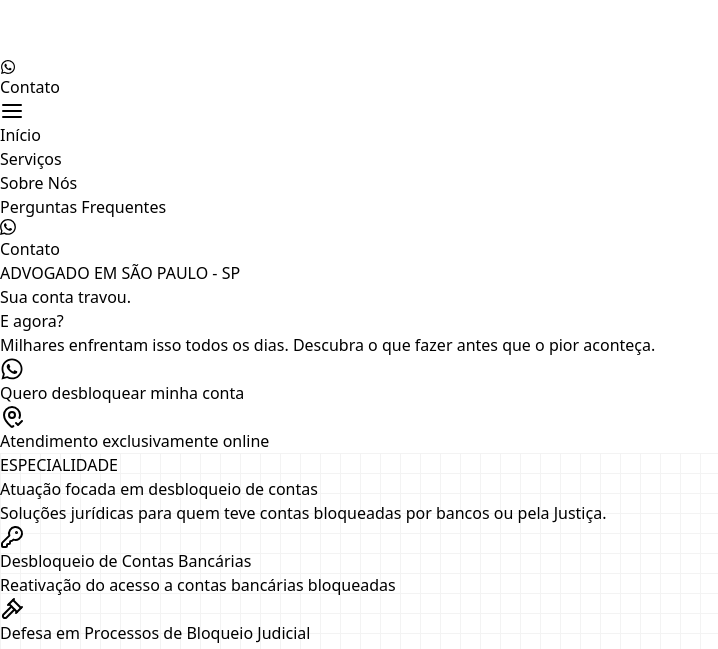
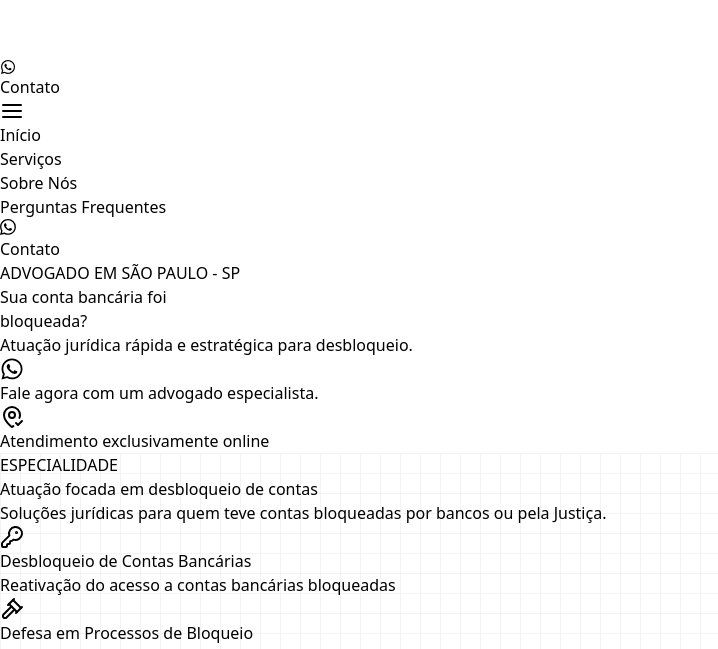
Before and after one commit to EdisonMatos/LP-Andre-Lima, a React (Vite) app: page / in a window 1280 px wide. Shown: the part 128-777 px from the top of the page, without its empty margins (0-718 px from the left). Built offline with nearby package versions, Linux system fonts and the light colour scheme; a web font is replaced by a local one.

Commit message:
fix: Cards Feature e copy

```diff
--- a/src/components/sections/FeaturesWithIcons.jsx
+++ b/src/components/sections/FeaturesWithIcons.jsx
@@ -43,15 +43,6 @@ export default function FeaturesWithIcons({ colorMode }) {
                 colorMode={colorMode}
               />
             </MotionDivDownToUp>
-            <MotionDivDownToUp>
-              <IconFeatureCard
-                icon={content.texts.features.card2.icon}
-                title={content.texts.features.card2.title}
-                paragraph={content.texts.features.card2.subtitle}
-                className={textClass}
-                colorMode={colorMode}
-              />
-            </MotionDivDownToUp>
           </div>
 
           <MotionDivDownToUp className="hidden desktop1:flex justify-center w-[32%]">
@@ -65,6 +56,15 @@ export default function FeaturesWithIcons({ colorMode }) {
 
           <div className="col3 tablet1:w-[50%] desktop1:w-[28%] flex flex-col justify-center items-center">
             <MotionDivDownToUp>
+              <IconFeatureCard
+                icon={content.texts.features.card2.icon}
+                title={content.texts.features.card2.title}
+                paragraph={content.texts.features.card2.subtitle}
+                className={`tablet1:mb-[16px] desktop1:mb-0 desktop2:mb-[46px] ${textClass}`}
+                colorMode={colorMode}
+              />
+            </MotionDivDownToUp>
+            {/* <MotionDivDownToUp>
               <IconFeatureCard
                 icon={content.texts.features.card3.icon}
                 title={content.texts.features.card3.title}
@@ -81,7 +81,7 @@ export default function FeaturesWithIcons({ colorMode }) {
                 className={textClass}
                 colorMode={colorMode}
               />
-            </MotionDivDownToUp>
+            </MotionDivDownToUp> */}
           </div>
         </div>
       </SectionWrapper>
--- a/src/content/content.jsx
+++ b/src/content/content.jsx
@@ -126,18 +126,17 @@ const content = {
       miniTag: "ADVOGADO EM SÃO PAULO - SP",
       title: (
         <h1 className="mb-[16px]">
-          Sua conta travou. <br />
-          <span className="text-primary"> E agora?</span>
+          Sua conta bancária foi <br />
+          <span className="text-primary"> bloqueada?</span>
         </h1>
       ),
-      subtitle:
-        "Milhares enfrentam isso todos os dias. Descubra o que fazer antes que o pior aconteça.",
+      subtitle: "Atuação jurídica rápida e estratégica para desbloqueio.",
       heroImgPhone: heroImgPhone, // img da pessoa mobile
       heroDesktop: heroImgDesktop, //bg com foto da pessoa
       heroImg: bgHeroImg, //fundo da Hero
       heroDefaultImage: heroDefaultImg, //imagem da heroDefault Mobile
       backgroundPerson: backgroundPersonMobile,
-      ctaButtonText: "Quero desbloquear minha conta",
+      ctaButtonText: "Fale agora com um advogado especialista.",
       obsHero: {
         icon: (
           <svg
@@ -224,8 +223,9 @@ const content = {
       },
       card2: {
         img: featuresImg2,
-        title: "Defesa em Processos de Bloqueio Judicial",
-        subtitle: "Atuação judicial contra bloqueios e penhoras online",
+        title: "Defesa em Processos de Bloqueio",
+        subtitle:
+          "Atuação com agilidade para identificar a origem do bloqueio (Judicial, BacenJud, Sisbajud, Receita Federal, dívidas, etc.)",
         description: (
           <div>
             A_Definir
```
